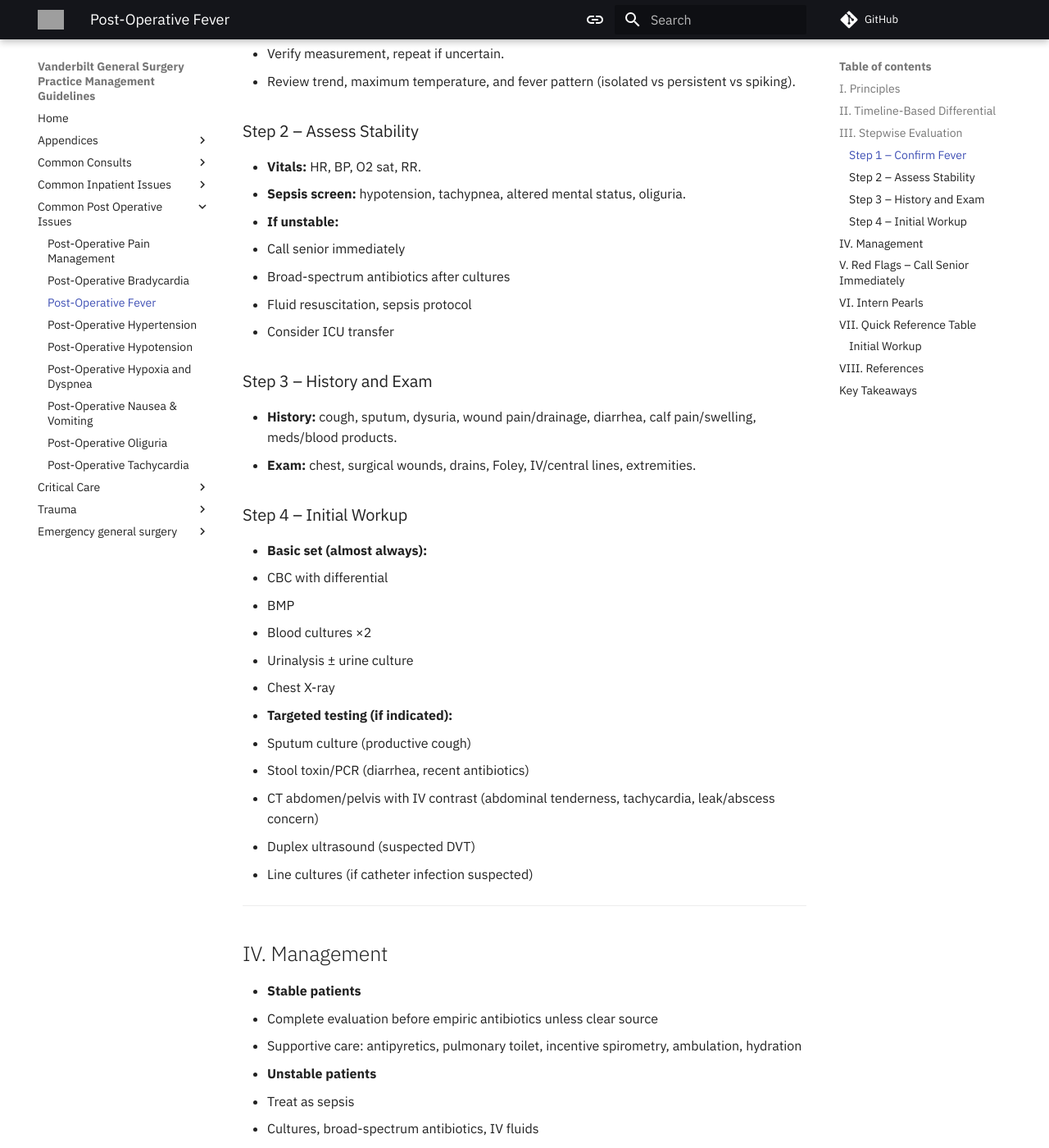
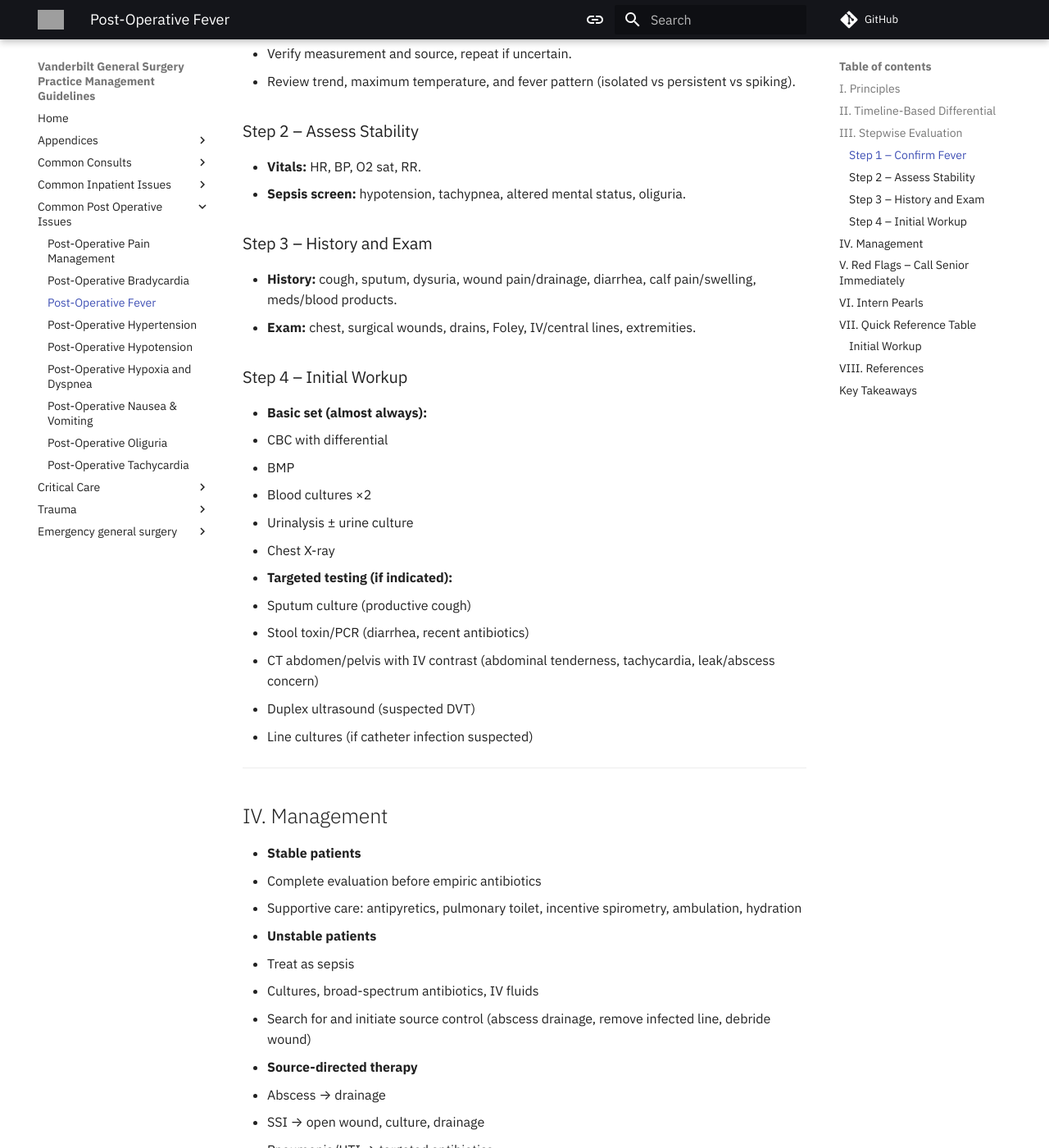
Before and after one commit to bilalmirza96/UOAGeneralSurgery, an MkDocs documentation site: the page built from docs/Common Post-Operative Issues/Post-operative Fever.md, in a window 1280 px wide and 1400 px high, scrolled down 977 px. Shown: the whole window at 82% size. Built offline with MkDocs 1.6.1 and Material for MkDocs 9.7.7, drawn with Linux system fonts in a browser that asks for light colours; comment, search, counter and statistics services are not loaded; grey boxes are pictures that could not be loaded.

Commit message:
Update Post-operative Fever.md

```diff
--- a/docs/Common Post-Operative Issues/Post-operative Fever.md
+++ b/docs/Common Post-Operative Issues/Post-operative Fever.md
@@ -24,17 +24,12 @@
 ## III. Stepwise Evaluation
 
 ### Step 1 – Confirm Fever
-- Verify measurement, repeat if uncertain.
+- Verify measurement and source, repeat if uncertain.
 - Review trend, maximum temperature, and fever pattern (isolated vs persistent vs spiking).
 
 ### Step 2 – Assess Stability
 - **Vitals:** HR, BP, O2 sat, RR.
 - **Sepsis screen:** hypotension, tachypnea, altered mental status, oliguria.
-- **If unstable:**
-  - Call senior immediately
-  - Broad-spectrum antibiotics after cultures
-  - Fluid resuscitation, sepsis protocol
-  - Consider ICU transfer
 
 ### Step 3 – History and Exam
 - **History:** cough, sputum, dysuria, wound pain/drainage, diarrhea, calf pain/swelling, meds/blood products.
@@ -59,7 +54,7 @@
 ## IV. Management
 
 - **Stable patients**
-  - Complete evaluation before empiric antibiotics unless clear source
+  - Complete evaluation before empiric antibiotics
   - Supportive care: antipyretics, pulmonary toilet, incentive spirometry, ambulation, hydration
 
 - **Unstable patients**
```
